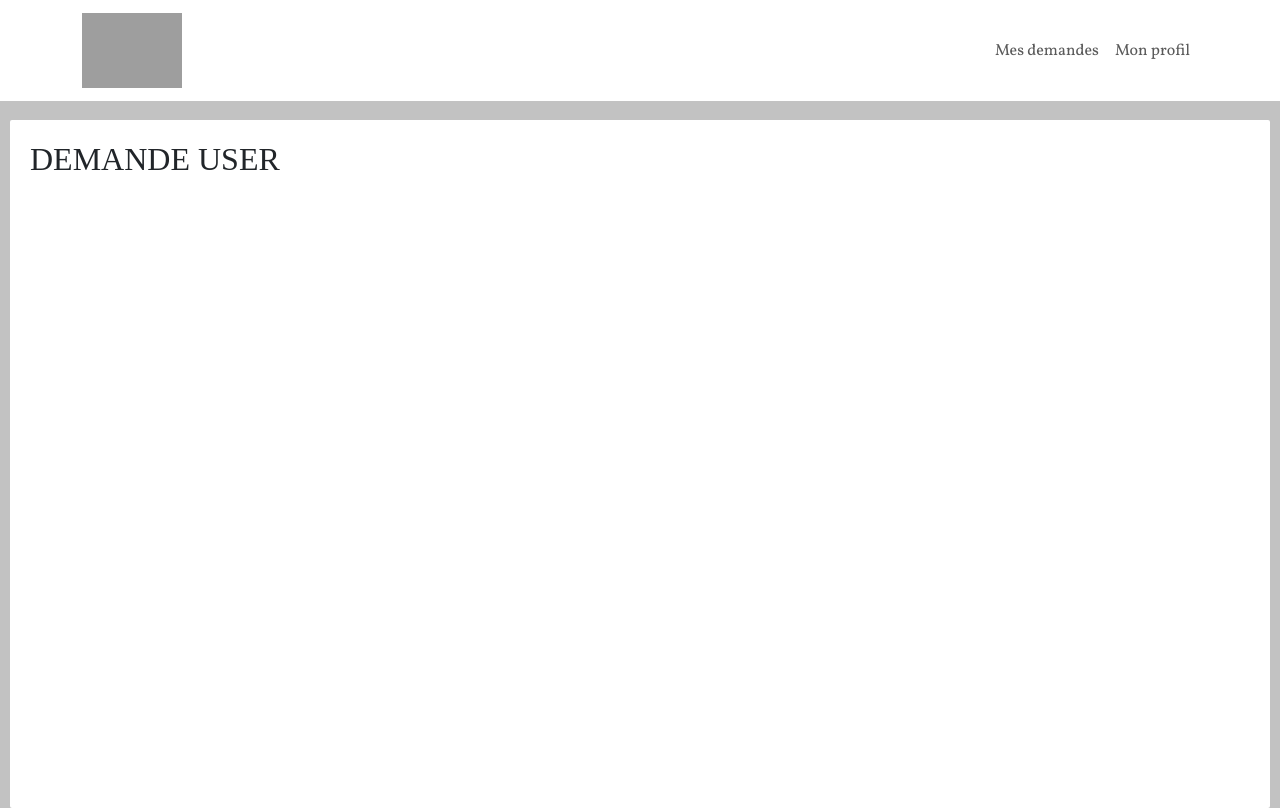
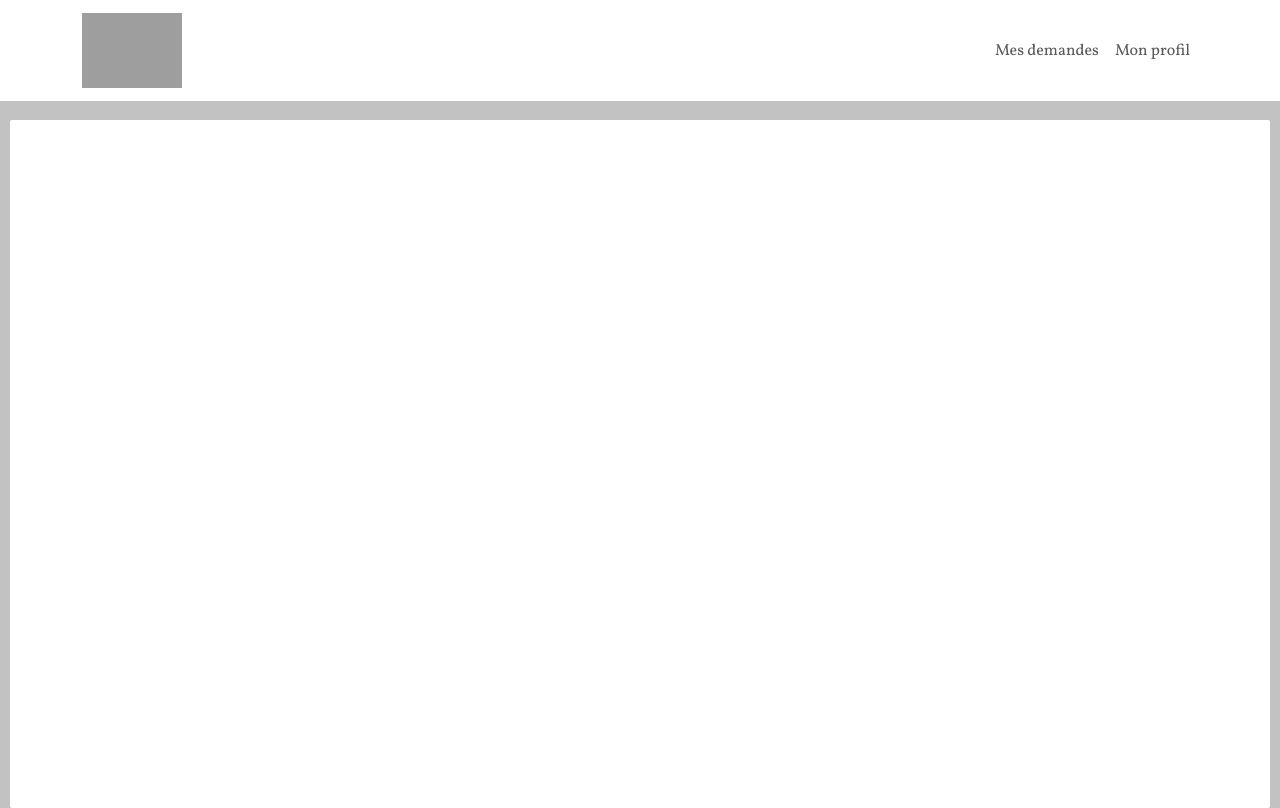
Before and after one commit to Joelfani/sesame, a Nuxt app: page /demande in a window 1280 px wide. Built offline with nearby package versions, Linux system fonts and the light colour scheme; grey boxes are pictures that could not be loaded.

Commit message:
commencement demande

```diff
--- a/app.vue
+++ b/app.vue
@@ -18,5 +18,6 @@ html,body {
 /* Fade transition for entering and leaving elements */
 .page-enter-from, .page-leave-to {
   opacity: 0;
+
 }
 </style>
--- a/pages/demande.vue
+++ b/pages/demande.vue
@@ -1,5 +1,8 @@
 <template>
-    <h1>DEMANDE USER</h1>
+
+    <div class="single_demande">
+
+    </div>
 </template>
 
 <script>
```
